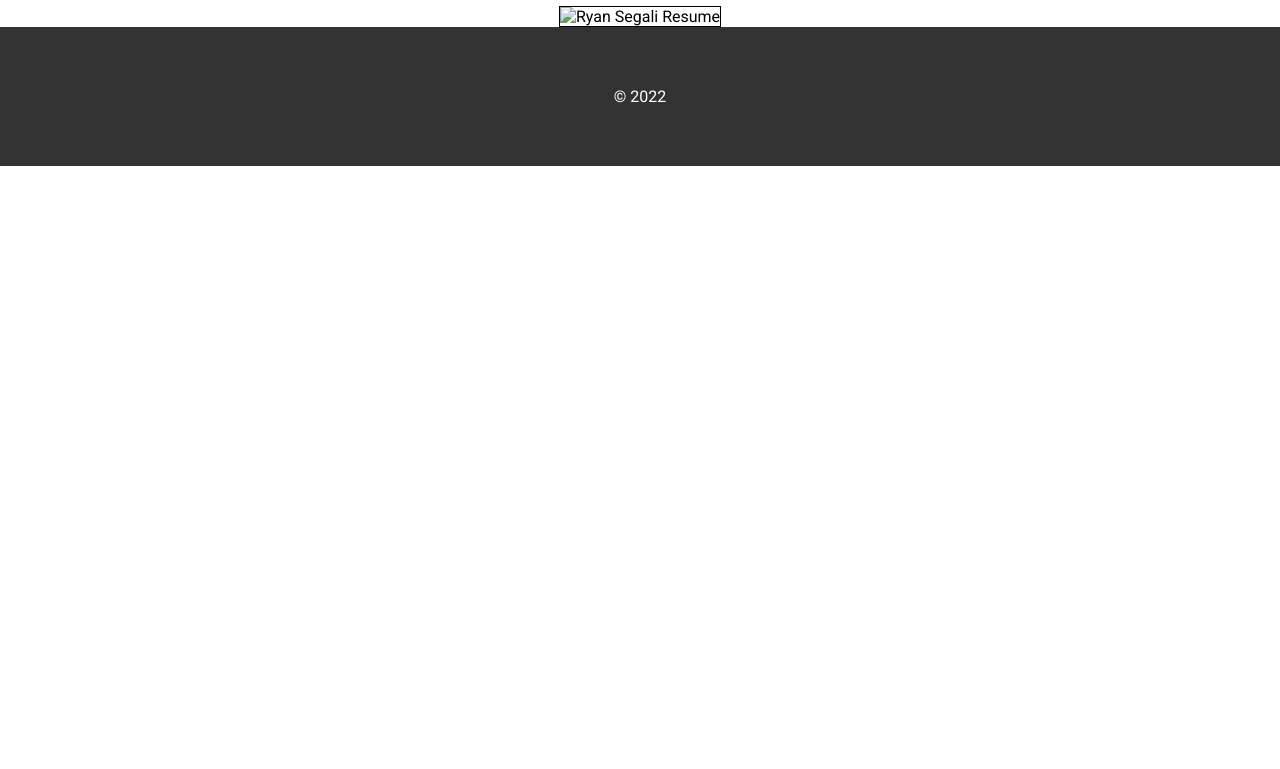
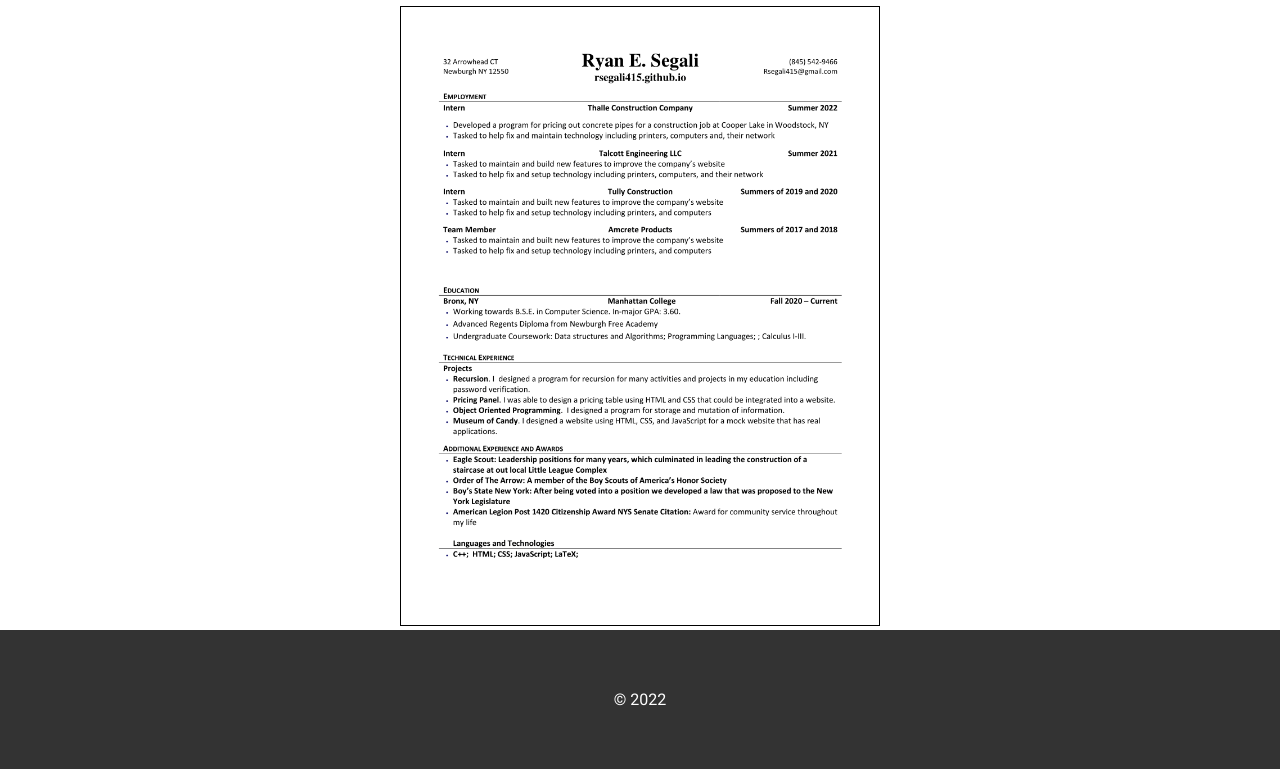
Before and after one commit to rsegali415/resume, a plain HTML site: page index.html in a window 1280 px wide. Shown: the part 155-924 px from the top of the page. Before the commit the page ends 800 px from the top, so only its background shows below. Drawn offline with Linux system fonts and the light colour scheme.

Commit message:
Update index.html

```diff
--- a/index.html
+++ b/index.html
@@ -20,7 +20,7 @@
       </nav>
       <div id="resume">
       <h1><a id="downloadResume"href="Ryan Segali Summer 2022 Resume.pdf" download="Ryan Segali Resume" target="_blank">My Resume</a></h1>
-      <img id="MyResume" src="Ryan Segali Summer 2022 Resume-1.png" alt="Ryan Segali Resume">
+      <img id="MyResume" src="myResume.png" alt="Ryan Segali Resume">
       </div>
       <footer>
         &copy; 2022
```
